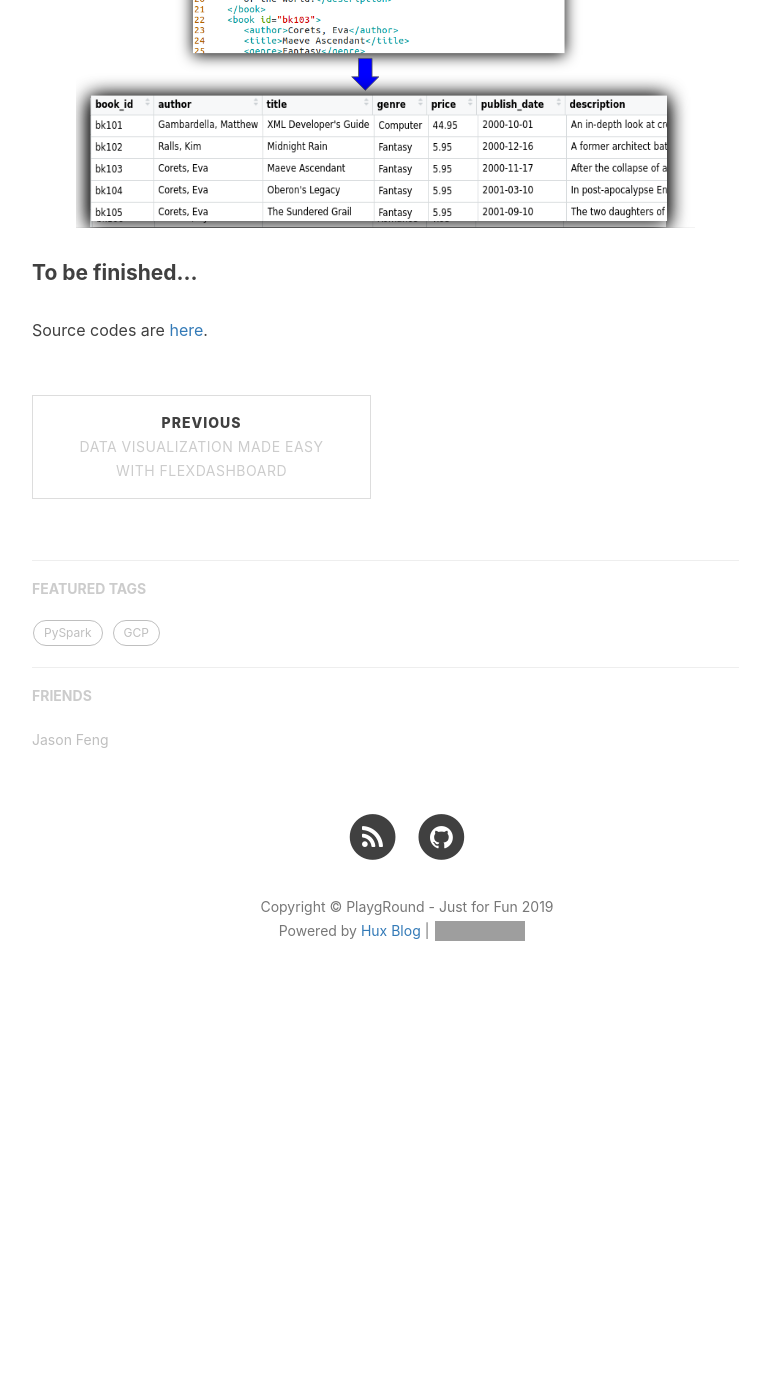
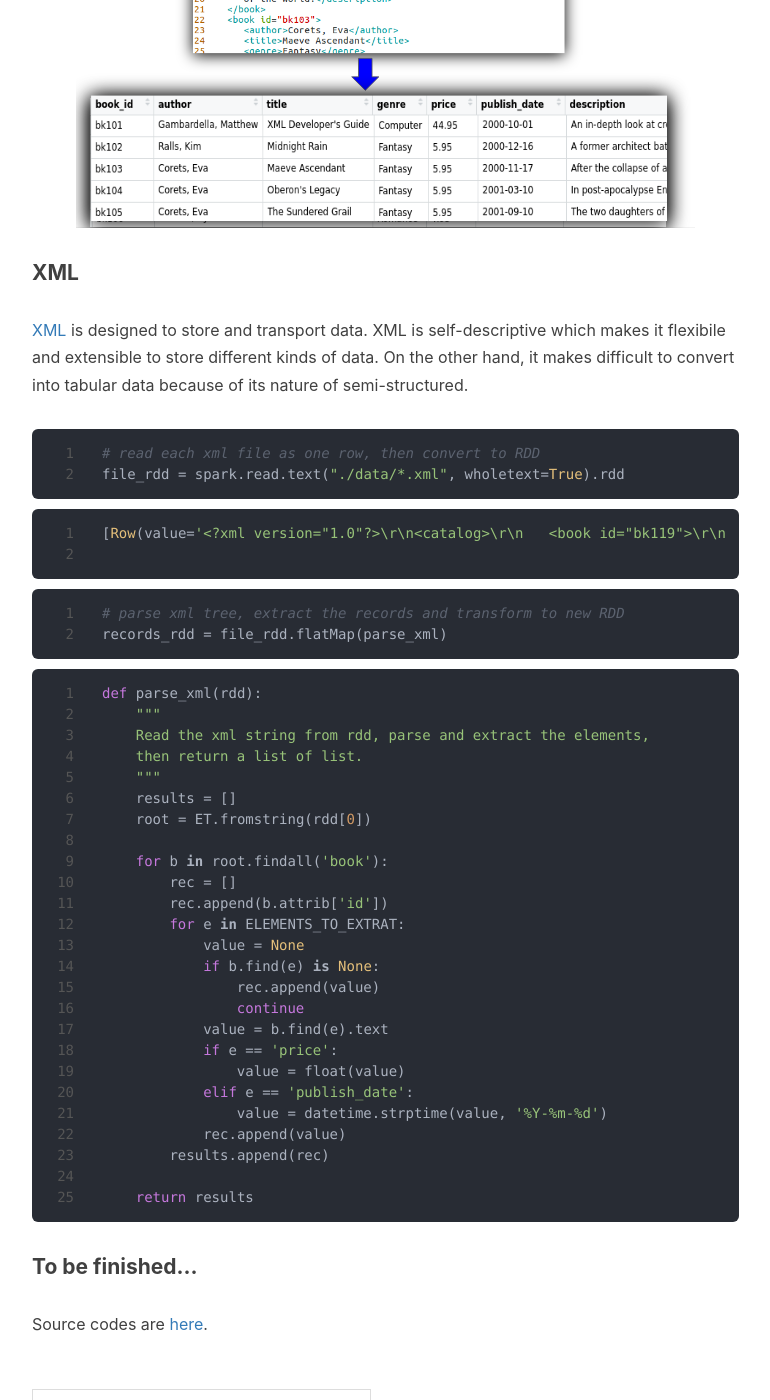
Before and after one commit to q15928/q15928.github.io, a Jekyll site: the page built from _posts/2019-07-14-parse-xml.md, in a window 1280 px wide and 1400 px high, scrolled down 1084 px. Shown: the whole window, without its empty margins (233-1003 px from the left). Built offline with Jekyll 4.4.1, drawn with Linux system fonts in a browser that asks for light colours; nearby versions of some CDN libraries; comment, search, counter and statistics services are not loaded; before the commit the page ends 2119 px from its top, so only the background shows below that; some of the changed text lies outside the part shown; grey boxes are pictures that could not be loaded.

Commit message:
add code snippets to the post

````diff
--- a/_posts/2019-07-14-parse-xml.md
+++ b/_posts/2019-07-14-parse-xml.md
@@ -19,5 +19,51 @@ If you are given a task to parse thousands of xml files to extract the informati
 In this blog, we are going to use PySpark to process xml files to extract the required records, transform them into DataFrame, then write as csv files (or any other format) to the destination. The input and the output of this task looks like below.
 ![](/img/xml-2-dataframe-2019-07-20.png)
 
+#### XML
+[XML](https://www.w3schools.com/xml/xml_whatis.asp) is designed to store and transport data. XML is self-descriptive which makes it flexibile and extensible to store different kinds of data. On the other hand, it makes difficult to convert into tabular data because of its nature of semi-structured.
+
+```python
+# read each xml file as one row, then convert to RDD
+file_rdd = spark.read.text("./data/*.xml", wholetext=True).rdd
+```
+
+```python
+
+[Row(value='<?xml version="1.0"?>\r\n<catalog>\r\n   <book id="bk119">\r\n      <author>Feng, Jason</author>\r\n      <title>Playground</title>\r\n      <description>This is the place where Jason puts his fun stuff\r\n      mainly related with Python, R and GCP.</description>\r\n   </book>\r\n</catalog>')]
+```
+
+```python
+# parse xml tree, extract the records and transform to new RDD
+records_rdd = file_rdd.flatMap(parse_xml)
+```
+
+```python
+def parse_xml(rdd):
+    """
+    Read the xml string from rdd, parse and extract the elements,
+    then return a list of list.
+    """
+    results = []
+    root = ET.fromstring(rdd[0])
+
+    for b in root.findall('book'):
+        rec = []
+        rec.append(b.attrib['id'])
+        for e in ELEMENTS_TO_EXTRAT:
+            value = None
+            if b.find(e) is None:
+                rec.append(value)
+                continue
+            value = b.find(e).text
+            if e == 'price':
+                value = float(value)
+            elif e == 'publish_date':
+                value = datetime.strptime(value, '%Y-%m-%d')
+            rec.append(value)
+        results.append(rec)
+
+    return results
+```
+
 #### To be finished...
 Source codes are [here](https://github.com/q15928/python-snippets/blob/master/pyspark/parse-xml/xml-parse.py).
````
Also changed, not shown: other parts of _posts/2019-07-14-parse-xml.md (+1 -1 lines).
